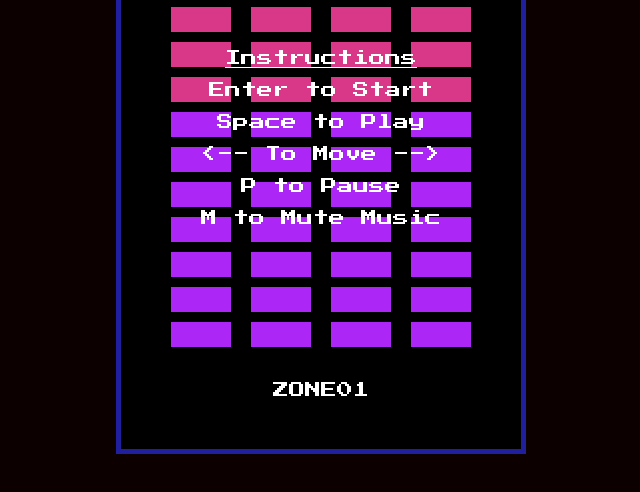
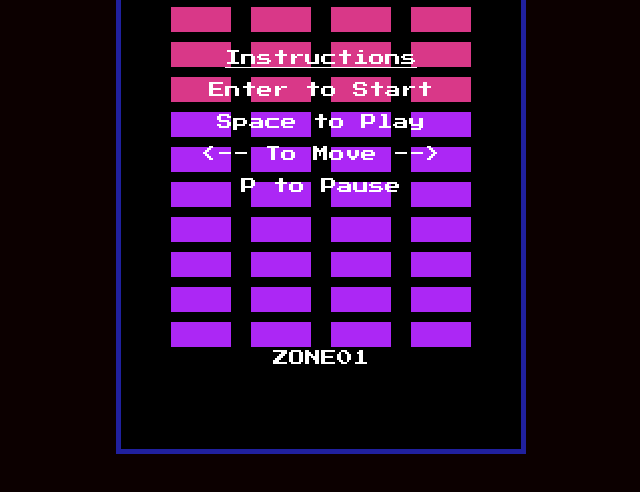
Before and after one commit to ibrahimatine/make-your-game, a plain HTML site: page index.html in a window 1280 px wide. Shown: the part 206-698 px from the top of the page, without its empty margins (319-959 px from the left). Drawn offline with Linux system fonts and the light colour scheme.

Commit message:
remove sound game

```diff
--- a/index.html
+++ b/index.html
@@ -37,7 +37,7 @@ the file name in every url.
       <p id="title" style="text-align: center; z-index: 1">Space to Play</p>
       <p id="title" style="text-align: center; z-index: 1"><-- To Move --></p>
       <p id="title" style="text-align: center; z-index: 1">P to Pause</p>
-      <p id="title" style="text-align: center; z-index: 1">M to Mute Music</p>
+      <!-- <p id="title" style="text-align: center; z-index: 1">M to Mute Music</p> -->
 
       <div
         id="title"
```
Also changed, not shown: game.js (+0 -13 lines), 1 other file.
